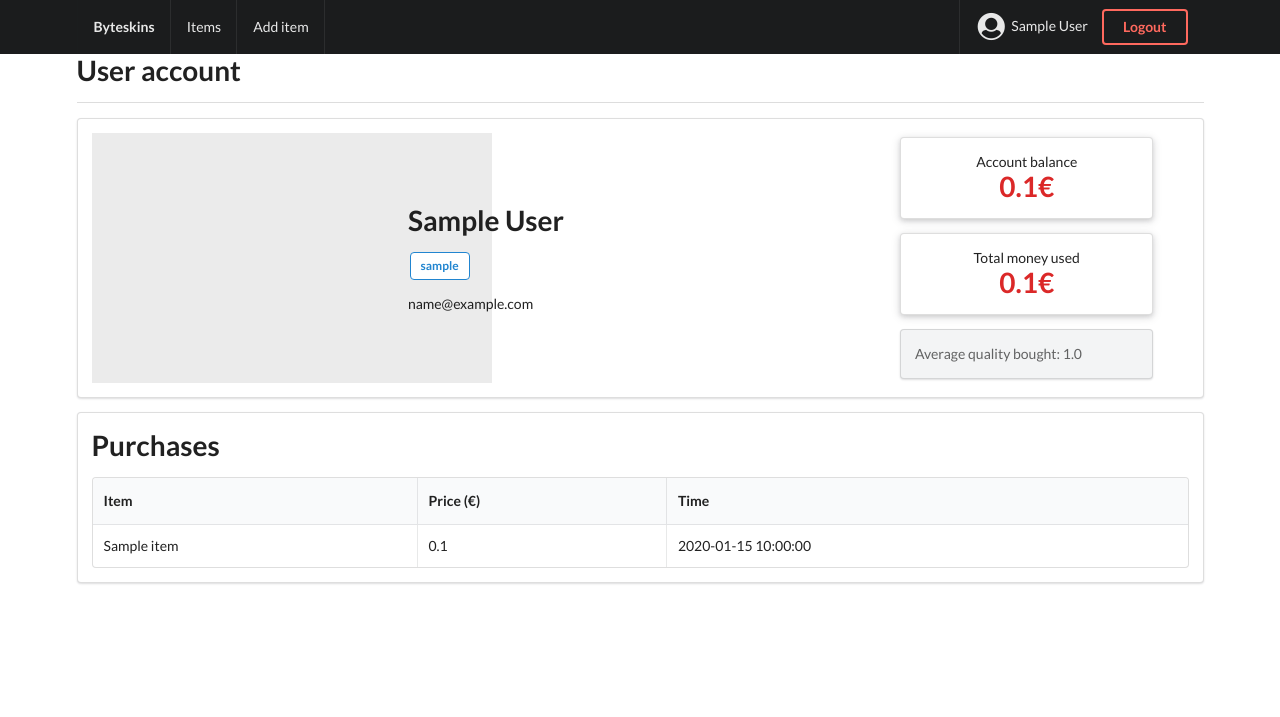
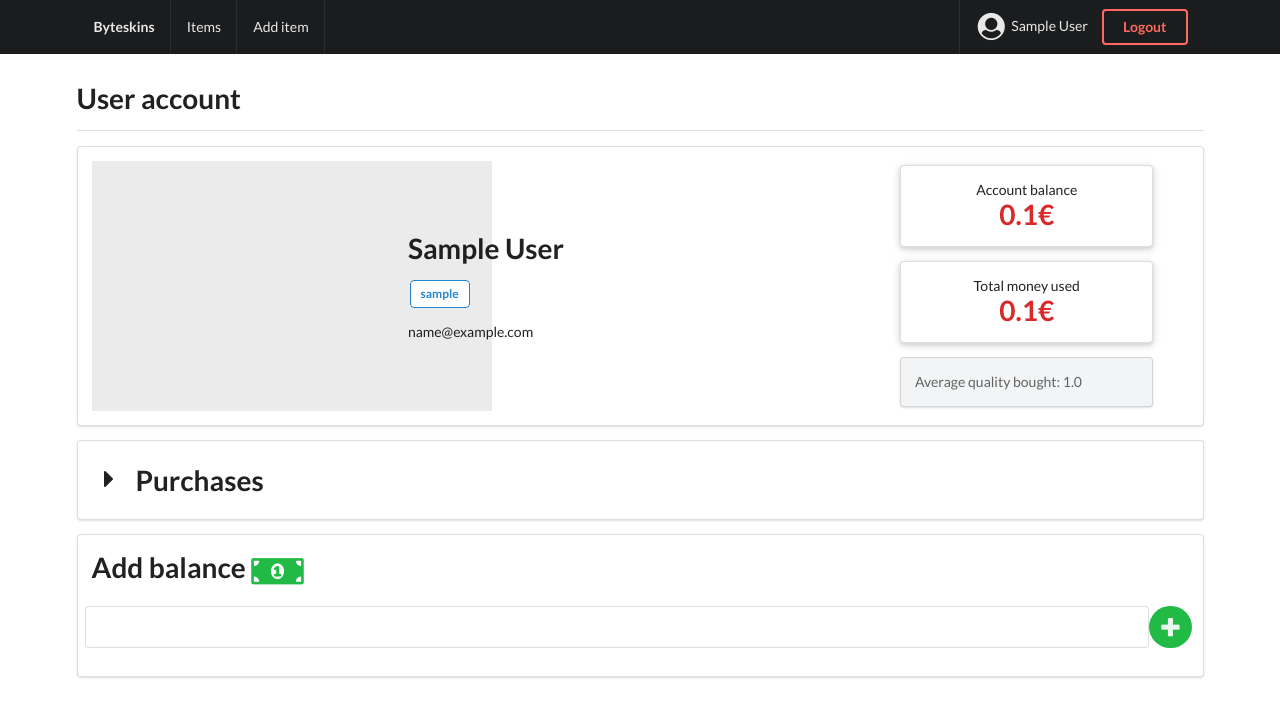
Before and after one commit to k0tix/tsoha-projekti, a Flask app: a page that uses application/templates/layout.html in a window 1280 px wide. Shown: the top 717 px of the page. Run offline with Flask 2, Linux system fonts and the light colour scheme; a user stored in the database is signed in; tables that the repository leaves empty hold one stand-in row (values such as "Sample post"); some libraries are stand-ins or nearby versions.

Commit message:
add styling changes and balance form for user view

```diff
--- a/application/templates/items/user_view.html
+++ b/application/templates/items/user_view.html
@@ -23,7 +23,7 @@
             {{ form.quality.label }}
             {{ form.quality(placeholder="float", min="0", max="1", step="0.001", type="number") }}
 
-            <button class="ui red button" type="submit">
+            <button class="ui purple button" type="submit">
                 <i class="undo icon"></i>
                 Update item
             </button>
--- a/application/templates/layout.html
+++ b/application/templates/layout.html
@@ -32,7 +32,7 @@
 		</div>
 	</div>
 
-	<div class="ui container" style="padding-top: 4em">
+	<div class="ui container" style="padding-top: 6em">
 			{% with messages = get_flashed_messages() %}
 			{% if messages %}
 			  <div class=flashes>
--- a/application/templates/user/user.html
+++ b/application/templates/user/user.html
@@ -33,7 +33,15 @@
         </div>
     </div>
     <div class="ui segment">
-        <h1>Purchases</h1>
+        <div class="ui accordion">
+            <div class="title">
+                <h1>
+                    <i class="dropdown icon"></i>
+                    Purchases
+                </h1>
+            </div>
+            <div class="content">
+                <div class="transition hidden">
                     <table class="ui celled table">
                         <thead>
                             <tr>
@@ -54,4 +62,27 @@
                     </table>
                 </div>
             </div>
+        </div>
+    </div>
+    <div class="ui segment">
+        <h1>
+            Add balance
+            <i class="large green money bill alternate icon"></i>
+        </h1>
+        <form method="POST" action="/user/{{ user.id }}/addbalance" class="ui form">
+            <div class="two fields">
+                <input type="hidden" value="{{ user.id }}" name="user_id"/>
+                <input type="number" min="0" name="amount"/>
+                <button class="circular ui green icon button" type="submit">
+                        <i class="large plus icon"></i>
+                </button>
+            </div>
+        </form>
+    </div>
+</div>
+<script>
+    $('.ui.accordion')
+        .accordion()
+    ;
+</script>
 {% endblock %}
```
Lines whose indentation alone changed are shown as unchanged.
